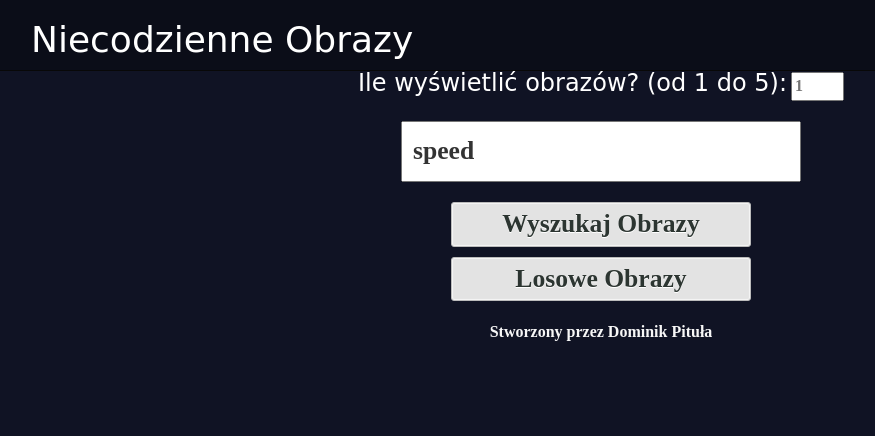
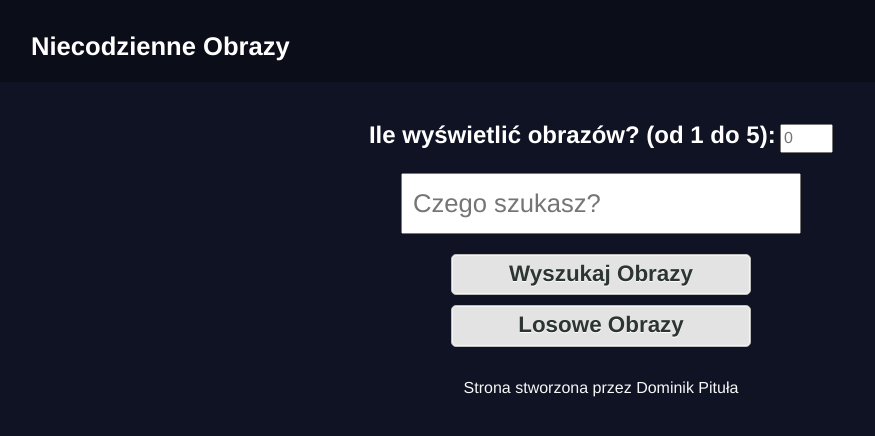
Before and after one commit to dompitula/ImageGenerator, a plain HTML site: page index.html in a window 1280 px wide. Shown: the whole page, without its empty margins (39-914 px from the left). Drawn offline with nearby package versions, Linux system fonts and the light colour scheme.

Commit message:
polished search function backend + simple frontend

```diff
--- a/index.html
+++ b/index.html
@@ -17,29 +17,27 @@
 
   <body>
 
-    <div class="navbar navbar-inverse navbar-fixed-top" role="navigation">
+    <div class="navbar navbar-expand-lg bg-dark navbar-dark">
       <div class="container">
-        <div class="navbar-header">
-          <h1>Niecodzienne Obrazy</h1>
-        </div>
-        <div class="collapse navbar-collapse">
-        </div>
+        <h1 class="navbar-brand">Niecodzienne Obrazy</h1>
       </div>
     </div>
+
+    <section id="fetch" class="bg-dark text-light p-5 text-center text-sm-start">
+      <div class="d-sm-flex">
+          <form name="fetch">
+            <label for="quantity"><h3>Ile wyświetlić obrazów? (od 1 do 5):</h3></label>
+            <input type="number" id="quantity" name="quantity" min="1" max="5" placeholder="0">
+            <input type="text" placeholder="Czego szukasz?" id="term" value="" />
+            <input class="lead my-4" lead my-4 type="submit" id="search" value="Wyszukaj Obrazy" />
+            <button class="lead my-4" id="random">Losowe Obrazy</button>
+          </form>
+      </div>
+    </section>
 
     <div class="container">
 
       <div class="example-div">
-
-        <section id="fetch">
-          <form name="fetch">
-            <label for="quantity"><h3>Ile wyświetlić obrazów? (od 1 do 5):</h3></label>
-            <input type="number" id="quantity" name="quantity" min="1" max="5" placeholder="1">
-            <input type="text" placeholder="Czego szukasz?" id="term" value="speed" />
-            <input type="submit" id="search" value="Wyszukaj Obrazy" />
-            <button id="random">Losowe Obrazy</button>
-          </form>
-        </section>
 
         <section id="image0">
         </section>
@@ -53,7 +51,7 @@
         </section>
 
         <footer>
-          <p>Stworzony przez Dominik Pituła</p>
+          <p>Strona stworzona przez Dominik Pituła</p>
         </footer>
 
       </div>
--- a/scripts.js
+++ b/scripts.js
@@ -1,4 +1,4 @@
-$(function(){
+$(function() {
 
    $(function() {
       $(":file").change(function() {
@@ -21,7 +21,7 @@ $(function(){
 	var getImage = function()
 	{
 		var image = $('#term').val();
-		var number = $('#quantity').val();
+		var number = $('#quantity').val() || 1;
 
 		if (image == '')
 		{
@@ -29,28 +29,36 @@ $(function(){
 		}
 		else
 		{
-
 			$('#image0').html("<h2 class='loading'>Trwa ładowanie obrazów...</h2>");
 
 			$.getJSON(`https://api.unsplash.com/search/photos?lang=pl&page=1&query=${image}&client_id=${clientID}`,
 				function(jsonData) {
-				// console.log(jsonData);
-				// console.log(jsonData.results[0].urls.regular);
-            	// console.log(jsonData.results[1].urls.regular);
+
+					for (let i = 0; i < 5; i++)
+					{
+						$(`#image${i}`).html(`<img id="theImage" src=""/>`);
+					}
 
 					if (jsonData.total > 0)
 					{
 						console.log(number);
-						for (let i = 0; i <= number; i++)
+						if (number == 1)
 						{
-							$(`#image${i}`).html('<img id="theImage" src=' + jsonData.results[i].urls.regular + ' />');
+							$(`#image0`).html(`<img id="theImage" src=${jsonData.results[0].urls.regular}/>`);
+						}
+						else
+						{
+							for (let i = 0; i < number; i++)
+								{
+									$(`#image${i}`).html(`<img id="theImage" src=${jsonData.results[i].urls.regular}/>`);
+								}
 						}
 					}
 					else if (jsonData.total == 0)
 					{
 						$.getJSON(`https://api.unsplash.com/search/photos?lang=pl&page=1&query=cat&client_id=${clientID}`,
 							function(jsonData){
-								$('#image0').html('<h2 class="loading">Nie udało się odnaleźć pasujących obrazów, a może chodziło ci o zdjęcia kota?</h2><img id="theImage" src=' + jsonData.results[0].urls.regular + '/>');
+								$('#image0').html(`<h2 class="loading">Nie udało się odnaleźć pasujących obrazów, a może chodziło ci o zdjęcia kota?</h2><img id="theImage" src=${jsonData.results[0].urls.regular}/>`);
 	                    });
 	                }
 			});
--- a/style.css
+++ b/style.css
@@ -1,5 +1,4 @@
-  body {
-    padding-top: 50px;
+body {
     text-align: center;
   }
 
@@ -18,42 +17,24 @@
       font-size: 16px;
   }
 
-  p, span, div, li, a, input, button {
-      font-family: ARVO, Geogria;
-      font-weight: 600;
+  .navbar-brand {
+    color:white;
+    font-size: 1.6em;
+    font-family: Helvetica;
+    font-weight: bold;
   }
 
   h1, h2, h3 {
       color:white;
-      font-family: ARVO, cursive;
-  }
-
-  .container {
-      max-width: 1200px;
-      margin: auto;
+      font-family: Helvetica;
+      font-weight: bold;
   }
 
   .navbar {
     background: #0b0d18;
   }
 
-  header h1 {
-      color: #f7f7f7;
-      font-size: 6em;
-      text-align: center;
-      -webkit-transform: rotate(-5deg);
-      transform: rotate(-5deg);
-      -moz-transform: rotate(-5deg);
-      margin: 20px auto;
-  }
-
   #fetch {
-      margin: auto;
-      text-align: center;
-      max-width: 500px;
-  }
-
-  #fetchRandom {
       margin: auto;
       text-align: center;
       max-width: 500px;
@@ -66,14 +47,14 @@
       width: 80%;
   }
 
-  #search {
+  #search, #random {
       background: #e3e3e3;
       border: 1px solid #bbb;
       -webkit-border-radius: 3px;
       -moz-border-radius: 3px;
       -ms-border-radius: 3px;
       -o-border-radius: 3px;
-      border-radius: 3px;
+      border-radius: 5px;
       -webkit-box-shadow: inset 0 0 1px 1px #f6f6f6;
       -moz-box-shadow: inset 0 0 1px 1px #f6f6f6;
       -ms-box-shadow: inset 0 0 1px 1px #f6f6f6;
@@ -81,7 +62,9 @@
       box-shadow: inset 0 0 1px 1px #f6f6f6;
       color: #2c3531;
       line-height: 1;
-      font-size: 1.6em;
+      font-size: 1.4em;
+      font-family: Helvetica;
+      font-weight: bold;
       padding: 8px 0 9px;
       text-align: center;
       text-shadow: 0 1px 0 #fff;
@@ -90,7 +73,7 @@
       width: 60%;
   }
 
-  #search:hover {
+  #search:hover, #random:hover {
       background: #d9d9d9;
       -webkit-box-shadow: inset 0 0 1px 1px #eaeaea;
       -moz-box-shadow: inset 0 0 1px 1px #eaeaea;
@@ -101,7 +84,7 @@
       cursor: pointer;
   }
 
-  #search:active {
+  #search:active, #random:active {
       background: #d0d0d0;
       -webkit-box-shadow: inset 0 0 1px 1px #e3e3e3;
       -moz-box-shadow: inset 0 0 1px 1px #e3e3e3;
@@ -109,30 +92,6 @@
       -o-box-shadow: inset 0 0 1px 1px #e3e3e3;
       box-shadow: inset 0 0 1px 1px #e3e3e3;
       color: #000;
-  }
-
-  #random {
-      background: #e3e3e3;
-      border: 1px solid #bbb;
-      -webkit-border-radius: 3px;
-      -moz-border-radius: 3px;
-      -ms-border-radius: 3px;
-      -o-border-radius: 3px;
-      border-radius: 3px;
-      -webkit-box-shadow: inset 0 0 1px 1px #f6f6f6;
-      -moz-box-shadow: inset 0 0 1px 1px #f6f6f6;
-      -ms-box-shadow: inset 0 0 1px 1px #f6f6f6;
-      -o-box-shadow: inset 0 0 1px 1px #f6f6f6;
-      box-shadow: inset 0 0 1px 1px #f6f6f6;
-      color: #2c3531;
-      line-height: 1;
-      font-size: 1.6em;
-      padding: 8px 0 9px;
-      text-align: center;
-      text-shadow: 0 1px 0 #fff;
-      display: block;
-      margin: 10px auto;
-      width: 60%;
   }
 
   #image {
```
